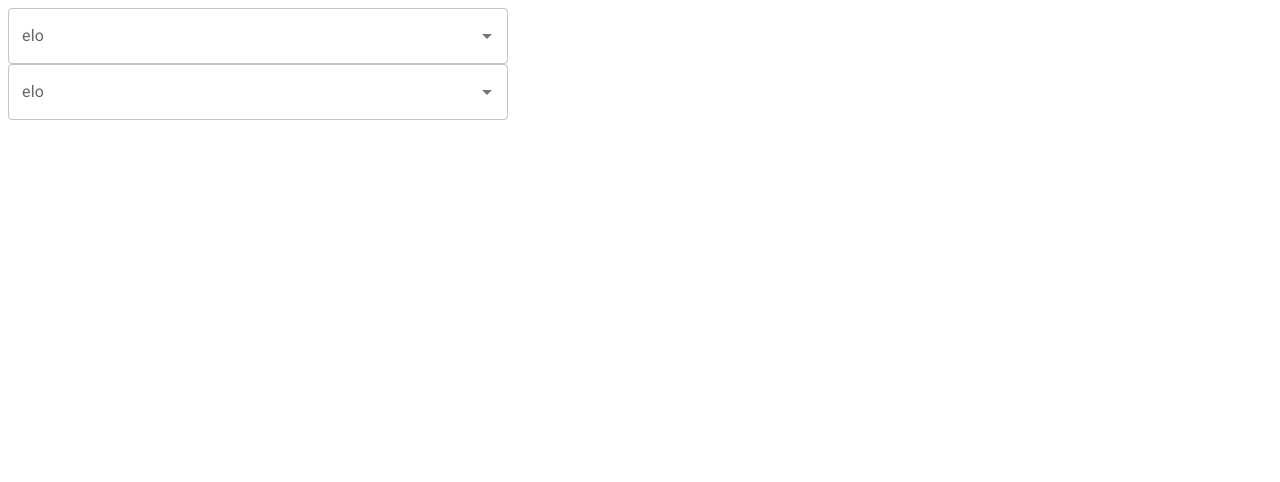
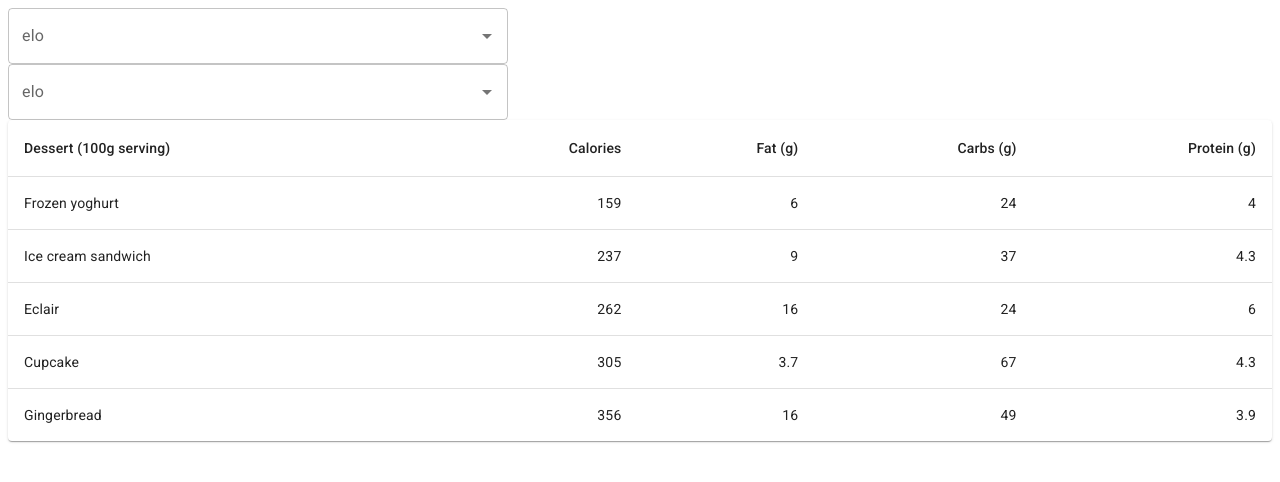
Before and after one commit to Detriz-dev/TableFiltersExercices, a React (Vite) app: page / in a window 1280 px wide. Shown: the top 482 px of the page. Built offline with nearby package versions, Linux system fonts and the light colour scheme.

Commit message:
Table Component

```diff
--- /dev/null
+++ b/src/TableComponent.tsx
@@ -0,0 +1,60 @@
+
+import Table from '@mui/material/Table';
+import TableBody from '@mui/material/TableBody';
+import TableCell from '@mui/material/TableCell';
+import TableContainer from '@mui/material/TableContainer';
+import TableHead from '@mui/material/TableHead';
+import TableRow from '@mui/material/TableRow';
+import Paper from '@mui/material/Paper';
+
+function createData(
+  name: string,
+  calories: number,
+  fat: number,
+  carbs: number,
+  protein: number,
+) {
+  return { name, calories, fat, carbs, protein };
+}
+
+const rows = [
+  createData('Frozen yoghurt', 159, 6.0, 24, 4.0),
+  createData('Ice cream sandwich', 237, 9.0, 37, 4.3),
+  createData('Eclair', 262, 16.0, 24, 6.0),
+  createData('Cupcake', 305, 3.7, 67, 4.3),
+  createData('Gingerbread', 356, 16.0, 49, 3.9),
+];
+
+export default function TableComponent() {
+  return (
+    <TableContainer component={Paper}>
+      <Table sx={{ minWidth: 650 }} aria-label="simple table">
+        <TableHead>
+          <TableRow>
+            <TableCell>Dessert (100g serving)</TableCell>
+            <TableCell align="right">Calories</TableCell>
+            <TableCell align="right">Fat&nbsp;(g)</TableCell>
+            <TableCell align="right">Carbs&nbsp;(g)</TableCell>
+            <TableCell align="right">Protein&nbsp;(g)</TableCell>
+          </TableRow>
+        </TableHead>
+        <TableBody>
+          {rows.map((row) => (
+            <TableRow
+              key={row.name}
+              sx={{ '&:last-child td, &:last-child th': { border: 0 } }}
+            >
+              <TableCell component="th" scope="row">
+                {row.name}
+              </TableCell>
+              <TableCell align="right">{row.calories}</TableCell>
+              <TableCell align="right">{row.fat}</TableCell>
+              <TableCell align="right">{row.carbs}</TableCell>
+              <TableCell align="right">{row.protein}</TableCell>
+            </TableRow>
+          ))}
+        </TableBody>
+      </Table>
+    </TableContainer>
+  );
+}
--- a/src/index.tsx
+++ b/src/index.tsx
@@ -2,6 +2,7 @@
 import * as ReactDOM from 'react-dom/client';
 import { StyledEngineProvider } from '@mui/material/styles';
 import {SelectDropDown} from './SelectDropDown';
+import TableComponent from  './TableComponent'
 
 ReactDOM.createRoot(document.querySelector("#root")!).render(
   <React.StrictMode>
@@ -9,6 +10,7 @@
 
       <div><SelectDropDown label="elo" placeholder="elo2" /></div>
       <div><SelectDropDown label="elo" placeholder="elo2" /></div>
+      <div><TableComponent /> </div>
 
     </StyledEngineProvider>
   </React.StrictMode>
```
